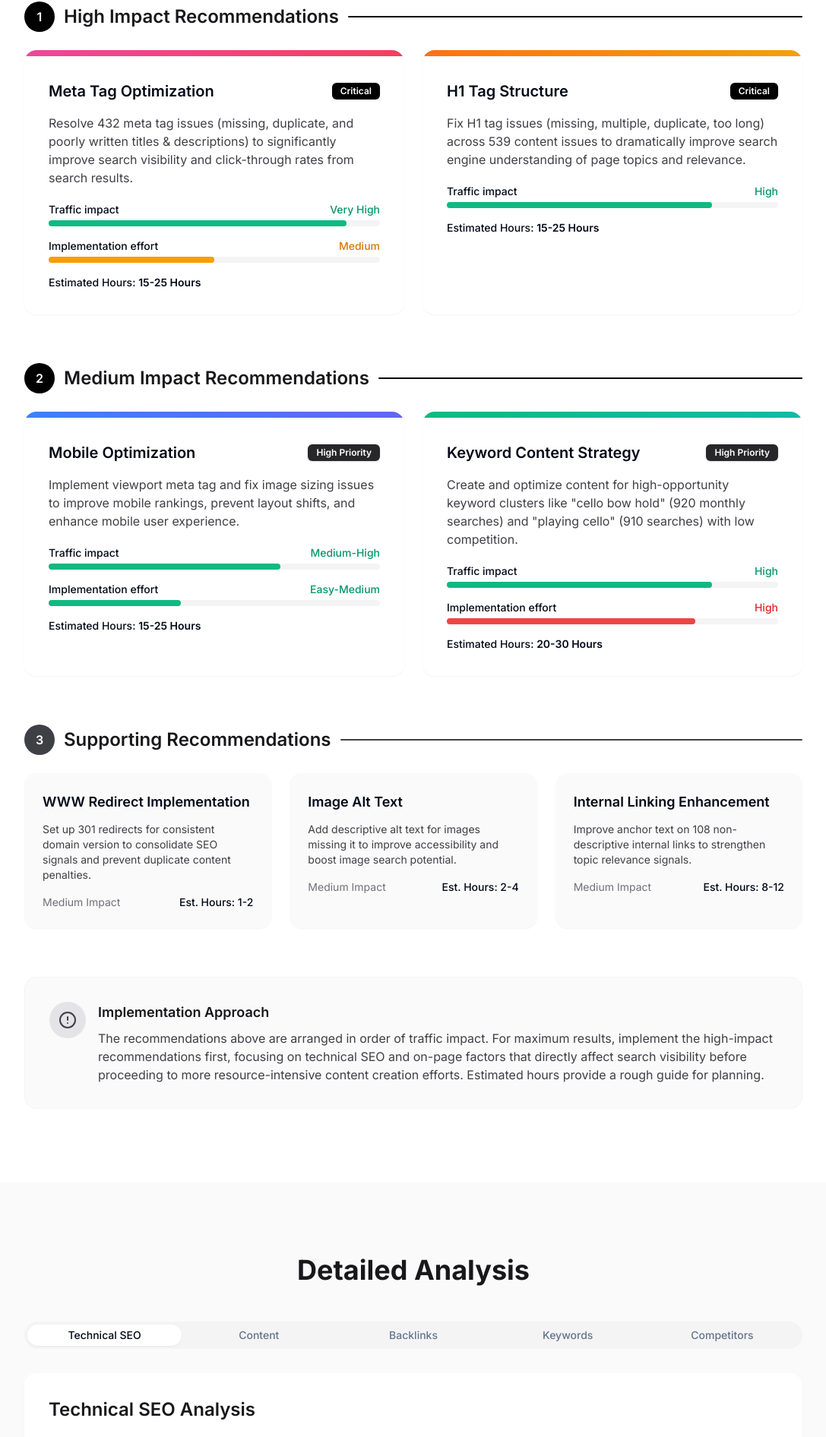
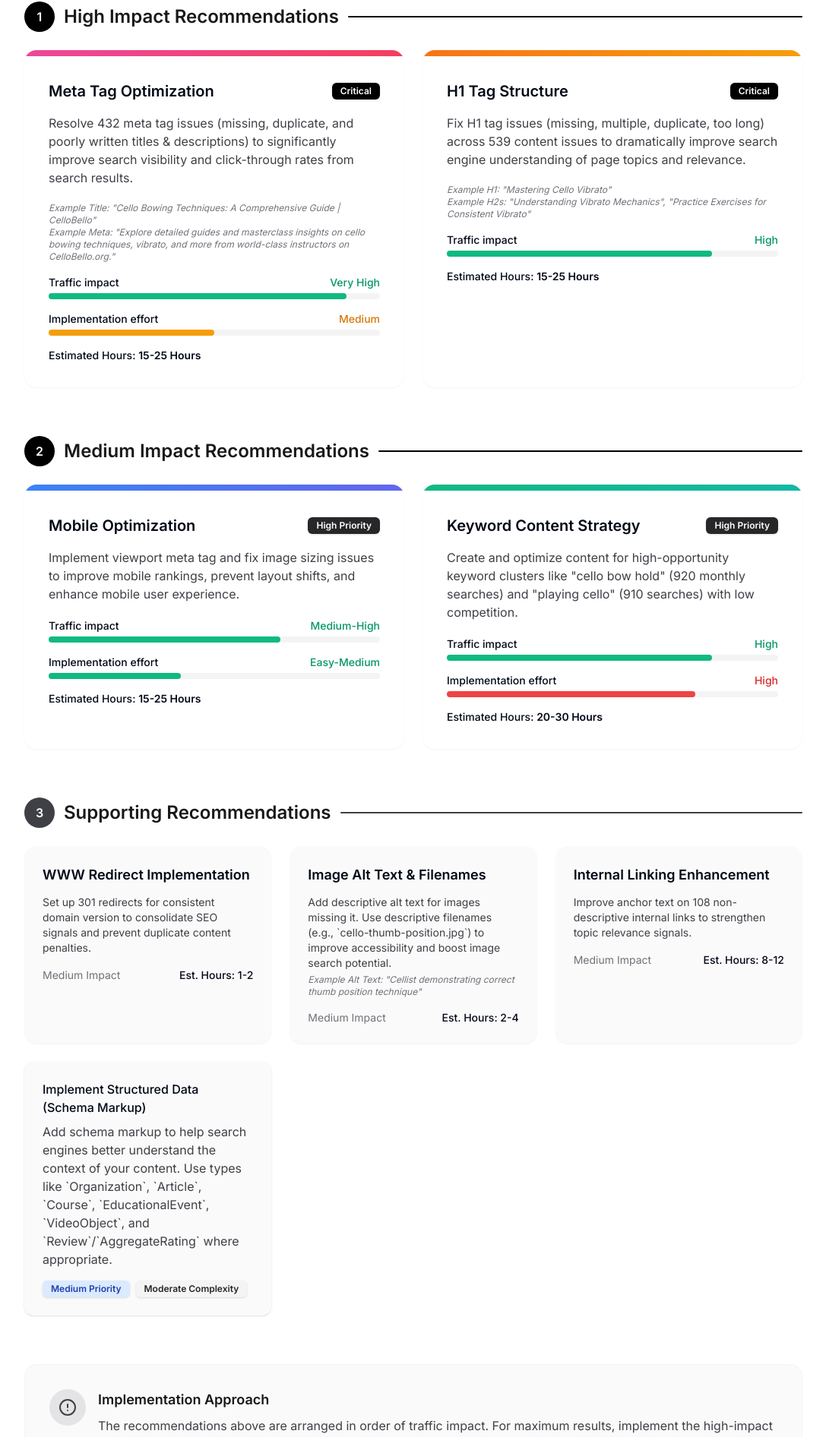
Before and after one commit to delgesu1/CelloBelloAudit, a Next.js app: page / in a window 1280 px wide. Shown: the part 2589-4481 px from the top of the page at 76% size, without its empty margins (96-1183 px from the left). Built offline with nearby package versions, Linux system fonts and the light colour scheme.

Commit message:
feat: Enhance report with examples and schema recommendation

```diff
--- a/src/app/page.tsx
+++ b/src/app/page.tsx
@@ -236,6 +236,10 @@ export default function Home() {
                     <p className="text-zinc-700 mb-5">
                       Resolve 432 meta tag issues (missing, duplicate, and poorly written titles & descriptions) to significantly improve search visibility and click-through rates from search results.
                     </p>
+                    <p className="text-xs text-zinc-500 mb-4 italic">
+                      Example Title: "Cello Bowing Techniques: A Comprehensive Guide | CelloBello"<br/>
+                      Example Meta: "Explore detailed guides and masterclass insights on cello bowing techniques, vibrato, and more from world-class instructors on CelloBello.org."
+                    </p>
                     <div className="space-y-1 mb-4">
                       <div className="flex justify-between text-sm">
                         <span className="font-medium">Traffic impact</span>
@@ -270,6 +274,10 @@ export default function Home() {
                     </div>
                     <p className="text-zinc-700 mb-5">
                       Fix H1 tag issues (missing, multiple, duplicate, too long) across 539 content issues to dramatically improve search engine understanding of page topics and relevance.
+                    </p>
+                    <p className="text-xs text-zinc-500 mb-4 italic">
+                      Example H1: "Mastering Cello Vibrato"<br/>
+                      Example H2s: "Understanding Vibrato Mechanics", "Practice Exercises for Consistent Vibrato"
                     </p>
                     <div className="space-y-1 mb-4">
                       <div className="flex justify-between text-sm">
@@ -398,11 +406,13 @@ export default function Home() {
 
                 <Card className="border-0 shadow-sm hover:shadow-md transition-shadow rounded-2xl bg-zinc-50">
                   <div className="p-6">
-                    <h4 className="text-lg font-semibold mb-3">Image Alt Text</h4>
+                    <h4 className="text-lg font-semibold mb-3">Image Alt Text & Filenames</h4>
                     <p className="text-zinc-700 text-sm mb-4">
-                      Add descriptive alt text for images missing it to improve accessibility and boost image search potential.
+                      Add descriptive alt text for images missing it. Use descriptive filenames (e.g., `cello-thumb-position.jpg`) to improve accessibility and boost image search potential.
+                      <br/>
+                      <span className="text-xs italic text-zinc-500 mt-1 block">Example Alt Text: "Cellist demonstrating correct thumb position technique"</span>
                     </p>
-                    <div className="flex items-center justify-between text-sm mt-4">
+                     <div className="flex items-center justify-between text-sm mt-4">
                       <span className="text-zinc-500">Medium Impact</span>
                        <span className="font-medium">Est. Hours: 2-4</span>
                     </div>
@@ -419,6 +429,15 @@ export default function Home() {
                       <span className="text-zinc-500">Medium Impact</span>
                       <span className="font-medium">Est. Hours: 8-12</span>
                     </div>
+                  </div>
+                </Card>
+                {/* NEW CARD */}
+                <Card className="p-6 border-0 bg-zinc-50 rounded-xl">
+                  <h5 className="font-medium mb-2">Implement Structured Data (Schema Markup)</h5>
+                  <p className="text-zinc-700">Add schema markup to help search engines better understand the context of your content. Use types like `Organization`, `Article`, `Course`, `EducationalEvent`, `VideoObject`, and `Review`/`AggregateRating` where appropriate.</p>
+                  <div className="flex mt-4 gap-2">
+                    <Badge className="bg-blue-100 text-blue-800 hover:bg-blue-200">Medium Priority</Badge>
+                    <Badge className="bg-zinc-100 text-zinc-800 hover:bg-zinc-200">Moderate Complexity</Badge>
                   </div>
                 </Card>
               </div>
@@ -1172,7 +1191,7 @@ export default function Home() {
                     <div>
                       <h5 className="font-medium mb-2 text-zinc-800">Technical SEO Quick Wins:</h5>
                       <ul className="list-disc list-inside space-y-1 pl-4">
-                        <li>Ensure URL structures are clean and include target keywords where appropriate.</li>
+                        <li>Ensure URL structures are clean, descriptive, and include target keywords where appropriate (e.g., `/cello-technique/bowing-exercises/`).</li>
                         <li>Implement schema markup for relevant content types (e.g., Educational Events, Courses, Articles).</li>
                         <li>Optimize image file sizes and ensure all images have descriptive alt text, incorporating relevant keywords naturally.</li>
                         <li>Prioritize mobile-friendliness and page speed.</li>
```
